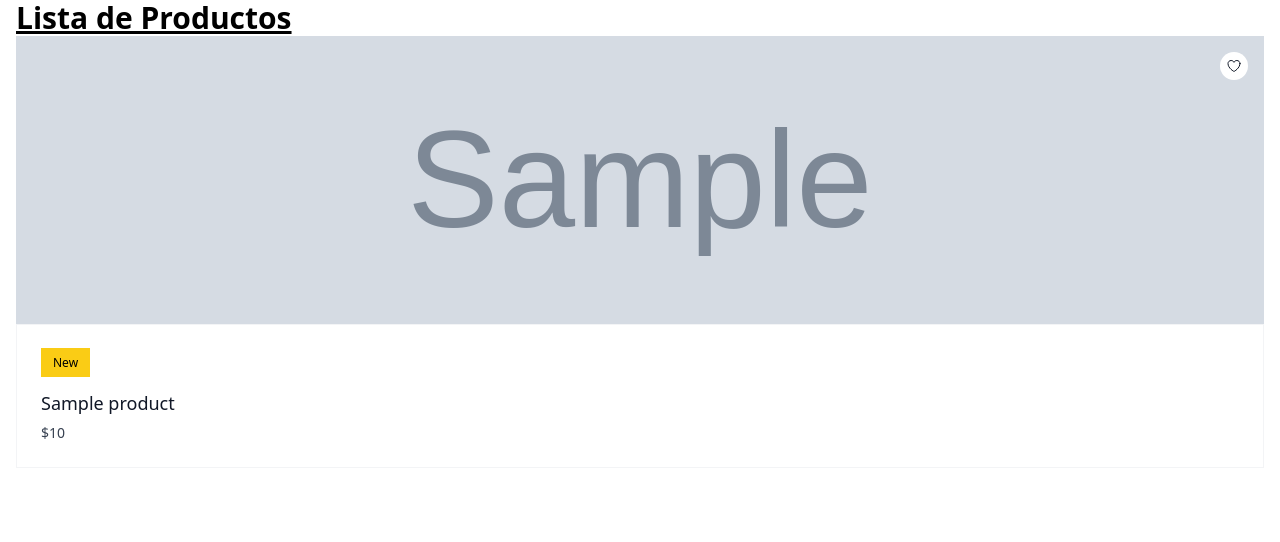
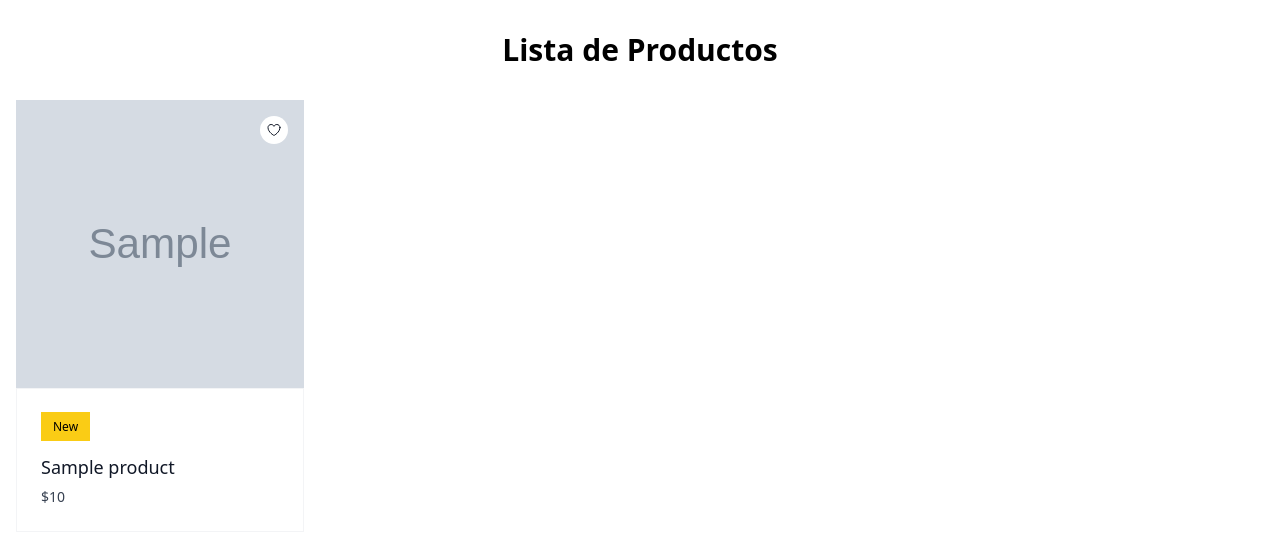
Before and after one commit to platzi/django, a Django app: template products/templates/products/list_product.html in a window 1280 px wide. Shown: the top 542 px of the page. Run offline with Django 5.2, Linux system fonts and the light colour scheme; the template is opened without the code that fills it: most values are stand-ins (such as "Sample title", 1, 10 or a date in 2020); grey boxes marked "Sample" are stand-in pictures; some libraries are stand-ins or nearby versions.

Commit message:
Challenge resolved: Improve styles in the product list

```diff
--- a/products/templates/products/list_product.html
+++ b/products/templates/products/list_product.html
@@ -1,12 +1,12 @@
 {% extends "base.html" %}
 
 {% block content %}
-<h1 class="text-3xl font-bold underline">
+<h1 class="text-3xl font-bold my-8 text-center">
     Lista de Productos
 </h1>
-
-<ul>
+<div class="grid grid-cols-1 gap-4 md:grid-cols-4 md:gap-8">
     {% for product in products %}
+        <div class="h-32 rounded-lg bg-gray-200">
             <a href="#" class="group relative block overflow-hidden">
                 <button
                 class="absolute end-4 top-4 z-10 rounded-full bg-white p-1.5 text-gray-900 transition hover:text-gray-900/75"
@@ -35,7 +35,6 @@
                     class="h-64 w-full object-cover transition duration-500 group-hover:scale-105 sm:h-72"
                 />
                 {% endif %}
-
                 <div class="relative border border-gray-100 bg-white p-6">
                 <span class="whitespace-nowrap bg-yellow-400 px-3 py-1.5 text-xs font-medium"> New </span>
 
@@ -53,7 +52,7 @@
                     {% endcomment %}
                 </div>
             </a>
-
+        </div>
     {% endfor %}
-</ul>
+</div>
 {% endblock content %}
```
Lines whose indentation alone changed are shown as unchanged.
